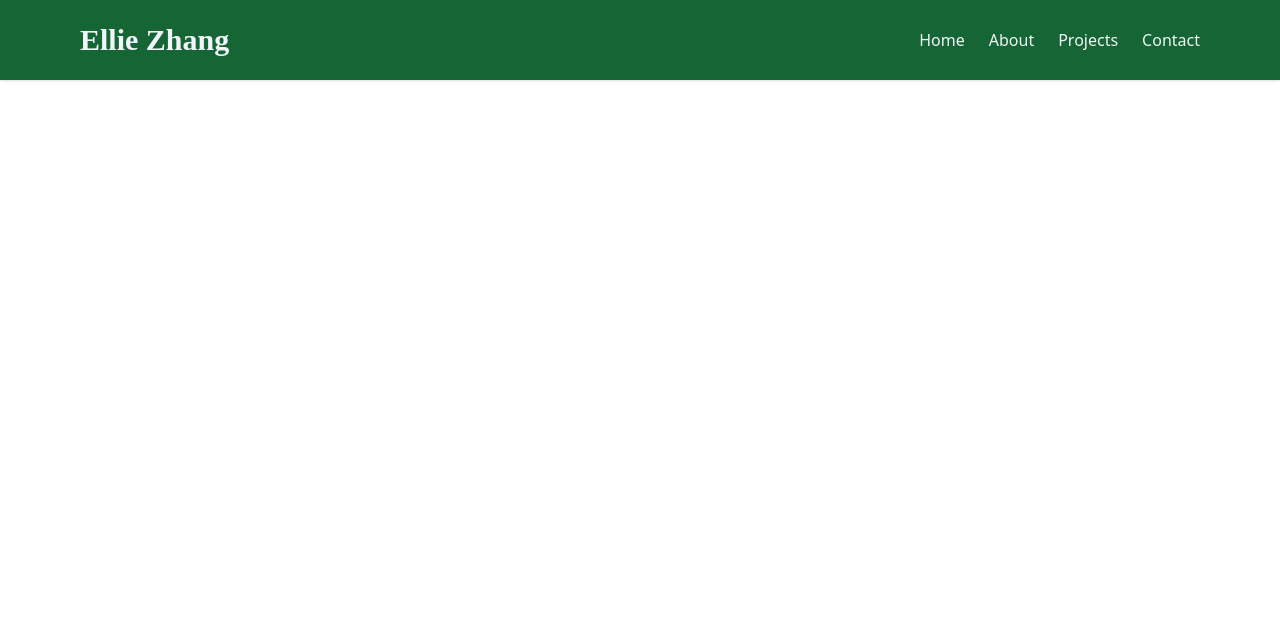
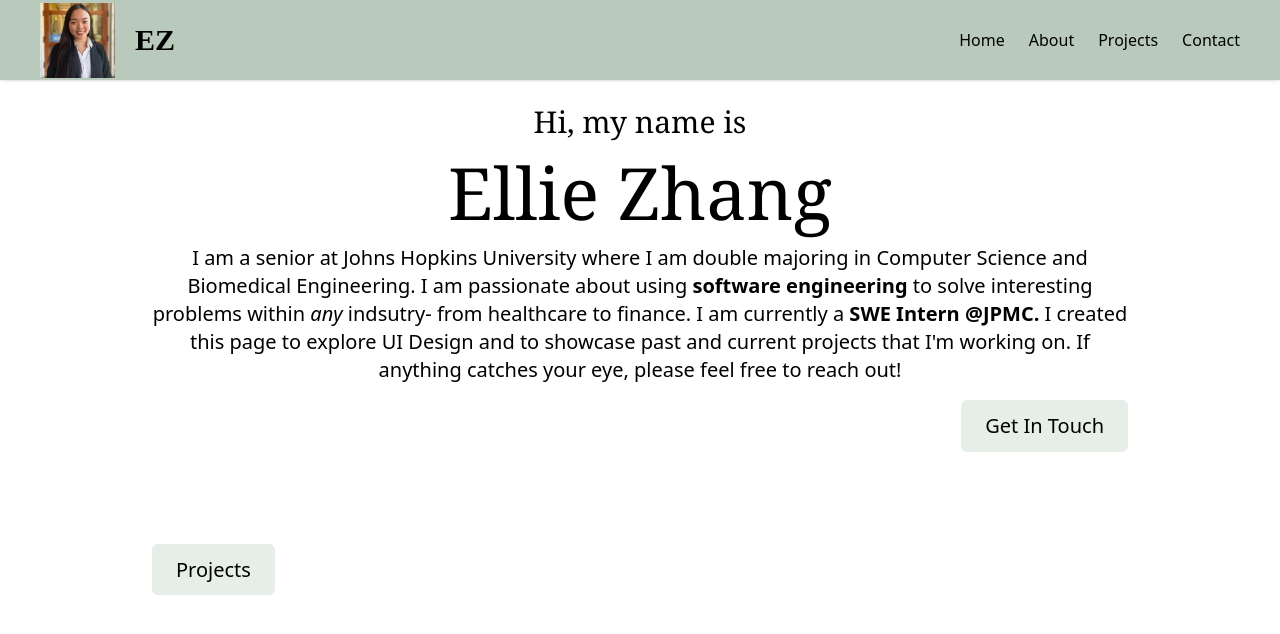
Before and after one commit to eyz2002/ElliePortfolio, a Next.js app: page / in a window 1280 px wide. Shown: the top 634 px of the page. Built offline with nearby package versions, Linux system fonts and the light colour scheme.

Commit message:
feat: Added and started filling out home page. Included head shot in header nav bar.

```diff
--- a/app/layout.tsx
+++ b/app/layout.tsx
@@ -3,6 +3,7 @@ import NavBar from "@/components/NavBar"
 import "./globals.css"
 
 import { ThemeProvider } from "next-themes"
+import { HeroSection } from "@/components/HeroSection"
 
 export default function RootLayout({
   children,
--- a/app/page.tsx
+++ b/app/page.tsx
@@ -1,8 +1,11 @@
 import Image from 'next/image'
 import NavBar from '@/components/NavBar'
+import { HeroSection } from '@/components/HeroSection'
 export default function Home() {
   return (
-    <main>
+    <main className = "mx-auto max-w-3xl px-4 sm:px-6 md:max-w-5xl">
+
+      <HeroSection/>
 
     </main>
 
--- /dev/null
+++ b/components/HeroSection.tsx
@@ -0,0 +1,61 @@
+"use client"
+import React from 'react'
+import Image from "next/image"
+import { Link } from 'react-scroll'
+
+export const HeroSection = () => {
+  return (
+    <section id = "home">
+        <section id = "Intro" className = "space-y-8 flex flex-row justify-between">
+
+            <section id = "Bio" className = "lex flex-col text-center items-center justify-center my-10 py-16 space-y-4">
+                <div className = "text-3xl font-serif"> Hi, my name is </div>
+                <div className = "text-7xl font-serif "> Ellie Zhang </div>
+                <p className= "text-xl font-light">
+                    I am a senior at Johns Hopkins University where I am double majoring in Computer Science and Biomedical Engineering. I am passionate about using <span className="font-semibold"> software engineering </span> to solve interesting problems within <span className = "italic"> any </span> indsutry- from healthcare to finance. I am currently a <span className = "font-semibold">SWE Intern @JPMC.</span>  I created this page to explore UI Design and to showcase past and current projects that I'm working on. If anything catches your eye, please feel free to reach out!
+                </p>
+                <div id = "button" className = "flex justify-end">
+                    <Link
+                    to = "Contact"
+                    className = "font-medium text-xl px-6 py-3 bg-light-green box rounded-md"
+                    activeClass = "active"
+                    spy = {true}
+                    smooth = {true}
+                    offset = {-100}
+                    duration = {500}
+                    >
+                    Get In Touch
+                    </Link>
+
+                </div>
+
+            </section>
+
+
+
+        </section>
+
+        <section className = "Featured Projects">
+            <Link
+                to = "projects"
+                className = "font-sans text-xl px-6 py-3 bg-light-green box rounded-md"
+                activeClass = "active"
+                spy = {true}
+                smooth = {true}
+                offset = {-100}
+                duration = {500}
+            >
+                Projects
+            </Link>
+
+
+
+        </section>
+
+
+
+
+
+    </section>
+  )
+}
--- a/components/NavBar.tsx
+++ b/components/NavBar.tsx
@@ -8,6 +8,8 @@ import { useTheme } from "next-themes"
 import { RiMoonFill, RiSunLine } from "react-icons/ri"
 import { IoMdMenu, IoMdClose } from "react-icons/io"
 import styles from './NavBar.module.scss'
+import Image from "next/image"
+
 
 
 interface NavItem {
@@ -41,13 +43,17 @@ const NavBar = () => {
     const [navbar, setNavbar] = useState(false) // whether bar is mobile or desktop view and if menu should be open or not
 
     return (
-        <header className="w-full h-20 bg-green px-4 sm:px-20 fixed top-0 z-50 shadow dark:bg-stone-900 dark:border-b dark:border-stone-600 flex">
-        <div className="flex justify-between items-center w-full">
-            <h2 className="text-3xl text-light font-bold font-mono">Ellie Zhang</h2>
+        <header className="w-full h-20 bg-base-green px-4 sm:px-10 fixed top-0 z-50 shadow dark:bg-stone-900 dark:border-b dark:border-stone-600 flex">
+        <div className="flex items-center w-full flex-row space-x-5">
+            <div className="flex justify-left items-center"
+            >
+                <Image src = "/CroppedHead.jpg" alt = "" width={75} height = {60}/>
+            </div>
+            <h2 className="text-3xl text-black font-bold font-mono">EZ </h2>
         </div>
 
-        <div className="md:items-center md:flex flex items-center justify-between">
-            <div className="md:flex md:space-x-6 text-light font-medium">
+        <div className=" md:flex flex items-center">
+            <div className="md:flex md:space-x-6 text-black font-medium">
             {NAV_ITEMS.map((item, idx) => {
                 return <a key={idx}>{item.label}</a>;
             })}
--- a/tailwind.config.js
+++ b/tailwind.config.js
@@ -11,8 +11,9 @@ module.exports = {
   theme: {
     extend: {},
     colors: {
-      'green': '#166534',
-      'light': '#f1f5f9'
+      'black': '#000000',
+      'base-green': '#B9CABD',
+      'light-green': '#E6EEE8'
     },
     fontFamily: {
       'sans': ['ui-sans-serif', 'system-ui'],
```
Also changed, not shown: public/CroppedHead.jpg (added), public/LinkedInShot.jpg (added).
